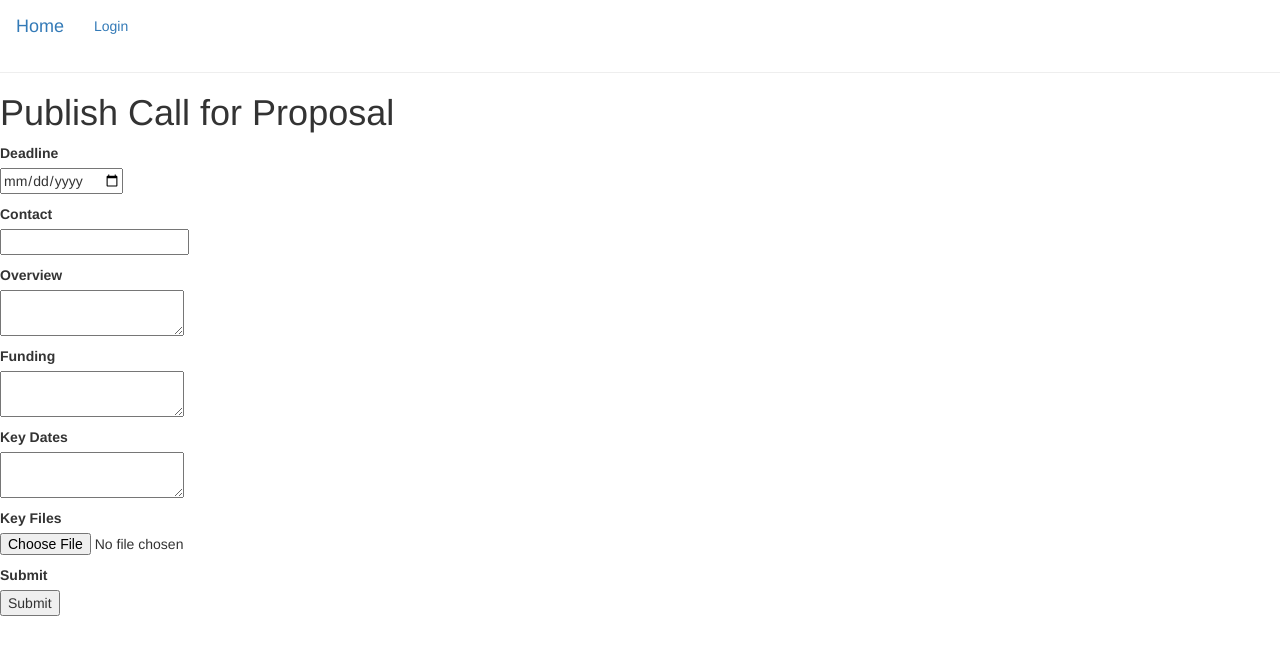
After one commit to stolucc/cschia, a Flask app: template app/templates/admin_publish_call.html in a window 1280 px wide. The commit adds this page. Shown: the top 655 px of the page. Run offline with Flask 2, Linux system fonts and the light colour scheme; the template is opened without the code that fills it: values that come from a table or form of the project are taken from there, others are empty; some libraries are stand-ins or nearby versions.

Commit message:
IL - Added admin proposal form

```diff
--- a/app/__init__.py
+++ b/app/__init__.py
@@ -3,6 +3,7 @@ from config import Config
 from flask_sqlalchemy import SQLAlchemy
 from flask_migrate import Migrate
 from flask_login import LoginManager
+from flask_dropzone import Dropzone
 import logging
 from logging.handlers import SMTPHandler
 
@@ -14,6 +15,8 @@ migrate = Migrate(app, db)
 
 login = LoginManager(app)
 login.login_view = "login"
+
+dropzone = Dropzone(app)
 
 if not app.debug:
     if app.config["MAIL_SERVER"]:
--- a/app/forms.py
+++ b/app/forms.py
@@ -1,5 +1,5 @@
 from flask_wtf import FlaskForm
-from wtforms import StringField, PasswordField, BooleanField, SubmitField, TextAreaField
+from wtforms import StringField, PasswordField, BooleanField, SubmitField, TextAreaField, DateField, FileField
 from wtforms.validators import DataRequired, ValidationError, Email, EqualTo, Length
 from app.models import User
 
@@ -30,3 +30,12 @@ class EditProfileForm(FlaskForm):
     username = StringField("Username", validators = [DataRequired() ])
     about_me = TextAreaField("About me", validators = [Length(min=0, max=140) ])
     submit = SubmitField("Submit")
+
+class ProposalForm(FlaskForm):
+    deadline = DateField("Deadline")
+    contact = StringField("Contact")
+    overview = TextAreaField("Overview", validators = [Length(min=0, max=1500)])
+    funding = TextAreaField("Funding", validators = [Length(min=0, max=1500)])
+    key_dates = TextAreaField("Key Dates", validators = [Length(min=0, max=1000)])
+    file_upload = FileField("Key Files")
+    submit = SubmitField("Submit")
--- a/app/routes.py
+++ b/app/routes.py
@@ -1,10 +1,12 @@
 from flask import render_template, flash, redirect, url_for, request
 from app import app, db
-from app.forms import LoginForm, RegistrationForm, EditProfileForm
+from app.forms import LoginForm, RegistrationForm, EditProfileForm, ProposalForm
 from app.models import User
 from flask_login import current_user, login_user, logout_user, login_required
 from werkzeug.urls import url_parse
 from datetime import datetime
+import os
+
 
 @app.before_request
 def before_request():
@@ -78,7 +80,16 @@ def admin_register_user():
         return redirect(url_for("login"))
     return render_template("register.html", title="Register", form=form)
 
-@app.route("/user/<username>")
+@app.route("/admin_publish_call", methods=["POST", "GET"])
+def publish():
+    form = ProposalForm()
+    if request.method == 'POST':
+        f = request.files.get('file')
+        f.save(os.path.join('./Uploads',f.filename))
+    return render_template("admin_publish_call.html", title="Publish", form=form)
+
+
+@app.route("/usr/<username>")
 @login_required
 def user(username):
     user = User.query.filter_by(username=username).first_or_404()
--- /dev/null
+++ b/app/templates/admin_publish_call.html
@@ -0,0 +1,42 @@
+{% extends "base.html" %}
+
+{% block content %}
+
+	<h1>Publish Call for Proposal</h1>
+	<form action="" enctype="multipart/form-data" method="post" novalidate>
+		{{ form.hidden_tag() }}
+		<p>
+		{{ form.deadline.label }}<br>
+		{{ form.deadline() }}
+		</p>
+		<p>
+		{{ form.contact.label }}<br>
+		{{ form.contact() }}
+		</p>
+		<p>
+		{{ form.overview.label }}<br>
+		{{ form.overview() }}
+		</p>
+		<p>
+		{{ form.funding.label }}<br>
+		{{ form.funding() }}
+		</p>
+		<p>
+		{{ form.key_dates.label }}<br>
+		{{ form.key_dates() }}
+		</p>
+		<p>
+		{{ form.file_upload.label }}<br>
+		{{ form.file_upload() }}
+		</p>
+		<p>
+		{{ form.submit.label }}<br>
+		{{ form.submit() }}
+		</p>
+	</form>
+	<div>
+	{{ dropzone.create('publish') }}
+	{{ dropzone.load_js() }}
+	{{ dropzone.config() }}
+	</div>
+{% endblock %}
--- a/app/templates/base.html
+++ b/app/templates/base.html
@@ -3,6 +3,8 @@
             <link rel="stylesheet" href="https://maxcdn.bootstrapcdn.com/bootstrap/3.4.0/css/bootstrap.min.css">
             <script src="https://ajax.googleapis.com/ajax/libs/jquery/3.3.1/jquery.min.js"></script>
             <script src="https://maxcdn.bootstrapcdn.com/bootstrap/3.4.0/js/bootstrap.min.js"></script>
+	    {{ dropzone.load_css() }}
+	    {{ dropzone.style('border: 2px dashed #0087F7; margin: 10%; min-height: 400px;') }}
 	    {% if title %}
         <title> {{title}}- TestPage</title>
         {% else %}
```
Also changed, not shown: app.db (added), 2 other files.
